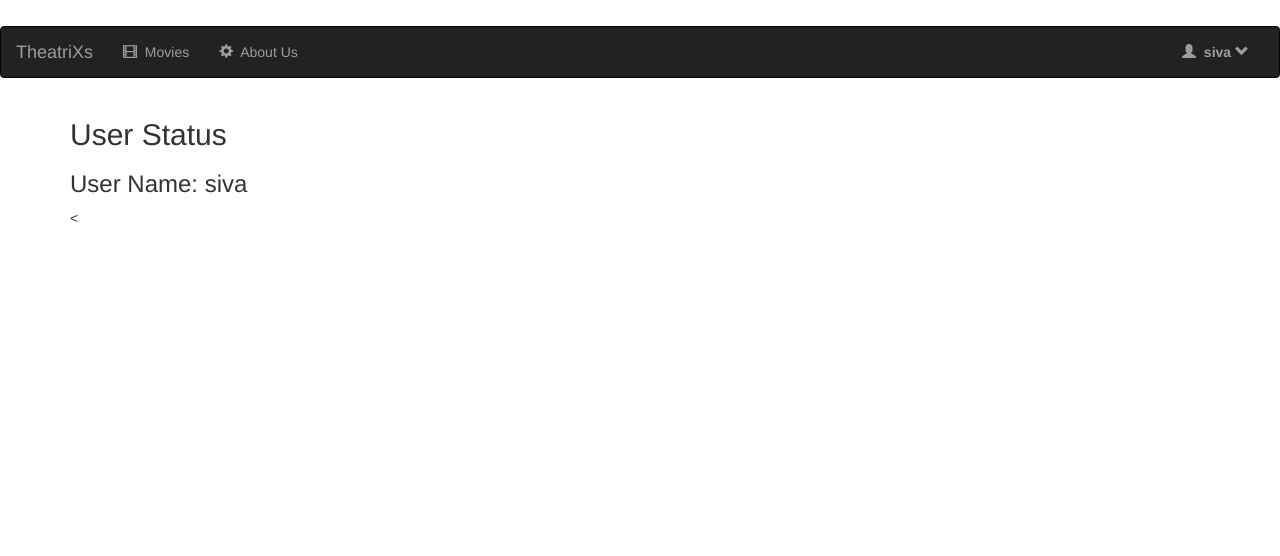
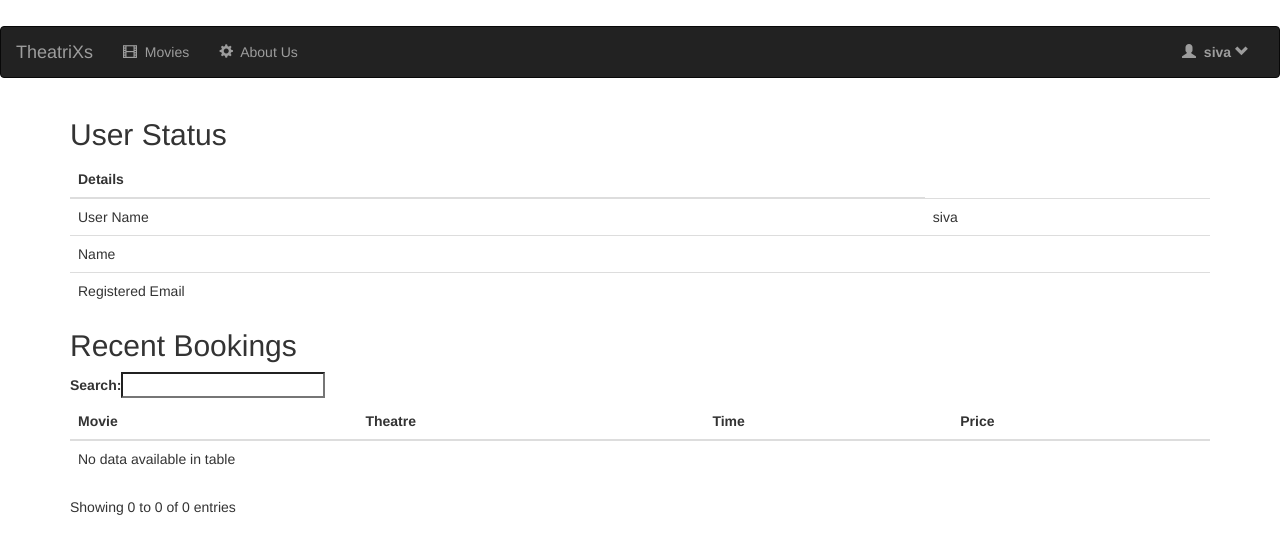
Before and after one commit to sivakarthik51/TheatreManagement, a Django app: a page that uses Login/templates/Login/login.html in a window 1280 px wide. Shown: the part 244-800 px from the top of the page. Run offline with Django 3.2, Linux system fonts and the light colour scheme; a user stored in the database is signed in; data comes from the database, SQL or seed files in the repository; both versions use the stored data as it was after the commit; some libraries are stand-ins or nearby versions.

Commit message:
Added User Dashboard

```diff
--- a/Establishments/templates/Establishments/index.html
+++ b/Establishments/templates/Establishments/index.html
@@ -6,9 +6,8 @@
     <script>
         $(document).ready(function() {
         $('#emps').dataTable({
-
         });
-});
+    });
     </script>
 {% endblock %}
 {% block body %}
--- a/Login/context_processors.py
+++ b/Login/context_processors.py
@@ -17,3 +17,9 @@ def get_user_role(request):
         return {'role':Establishment.objects.get(user=request.user).name}
     else:
         return {'role':None}
+
+def isEstablishment(request):
+    if request.user.is_authenticated and request.user.groups.filter(name='Establishment').exists() and not request.user.is_anonymous:
+        return {'isEstablishment':True}
+    else:
+        return {'isEstablishment':False}
--- a/Login/templates/Login/dashboard.html
+++ b/Login/templates/Login/dashboard.html
@@ -2,11 +2,60 @@
 {% block title %}
     Dashboard
 {% endblock %}
-
+{% block style %}
+    <script>
+    $(document).ready(function(){
+        $('#tics').dataTable({
+            paginate:false,
+        })
+    })
+            </script>
+{% endblock %}
 {% block body %}
     <div class="container">
         <h2>User Status</h2>
-        <h3>User Name: {{ usr.username }}</h3>
-        <
+        <table class = "table table-hover">
+            <thead>
+                <tr>
+                    <th>Details</th>
+                </tr>
+            </thead>
+            <tbody>
+                <tr>
+                    <td>User Name</td>
+                    <td>{{ usr.username }}</td>
+                </tr>
+                <tr>
+                    <td>Name</td>
+                    <td>{{ usr.first_name }} {{ usr.last_name }}</td>
+                </tr>
+                <tr>
+                    <td>Registered Email</td>
+                    <td>{{ usr.email }}</td>
+                </tr>
+            </tbody>
+        </table>
+        <h2>Recent Bookings</h2>
+        <table id="tics" class = "table table-hover">
+            <thead>
+                <tr>
+                    <th>Movie</th>
+                    <th>Theatre</th>
+                    <th>Time</th>
+                    <th>Price</th>
+                </tr>
+            </thead>
+            <tbody>
+            {% for t in tickets %}
+                <tr>
+                    <td>{{ t.movie }}</td>
+                    <td>{{ t.theatre }}</td>
+                    <td> {{ t.show.show_time }}   </td>
+                    <td>Rs.{{ t.price }}</td>
+                </tr>
+            {% endfor %}
+            </tbody>
+        </table>
+
     </div>
 {% endblock %}
--- a/Login/templates/Login/login.html
+++ b/Login/templates/Login/login.html
@@ -28,7 +28,7 @@
         <div class="modal-footer">
           <button type="submit" class="btn btn-danger btn-default pull-left" data-dismiss="modal"><span class="glyphicon glyphicon-remove"></span> Cancel</button>
           <p>Not a member? <a href="{% url 'Login:register' %}">Sign Up</a></p>
-          <p>Forgot <a href="#">Password?</a></p>
+
         </div>
       </div>
 
--- a/Login/views.py
+++ b/Login/views.py
@@ -9,6 +9,7 @@ from .forms import UserForm,LoginForm
 from django.core.validators import validate_email
 from models import UserWallet
 from django.contrib.auth.mixins import LoginRequiredMixin
+from Movies.models import Ticket
 
 class UserFormView(View):
     form_class = UserForm
@@ -108,4 +109,5 @@ class Dashboard(LoginRequiredMixin,View):
     template_name = 'Login/dashboard.html'
 
     def get(self,request):
-        return render(request,self.template_name,{'usr':request.user})
+        tickets = Ticket.objects.filter(user=self.request.user)
+        return render(request,self.template_name,{'usr':request.user,'tickets':tickets})
--- a/Movies/forms.py
+++ b/Movies/forms.py
@@ -56,7 +56,7 @@ class ShowForm(forms.ModelForm):
     # show_time = forms.SplitDateTimeField(widget=widgets.AdminSplitDateTime())
     class Meta:
         model = Show
-        fields=['show_time','theatre']
+        fields=['show_time','price','theatre']
         #exclude = ('show_time',)
 
     def clean(self):
--- a/Movies/models.py
+++ b/Movies/models.py
@@ -16,7 +16,7 @@ class Movie(models.Model):
     genre = models.CharField(max_length=100)
     meta_completed = models.BooleanField(default=False)
     movie_poster = models.FileField()
-    max_no_seats = models.IntegerField(default=0)
+    max_no_seats = models.IntegerField(default=50)
 
     def get_absolute_url(self):
         return reverse('Movies:detail',kwargs={'pk':self.pk})
@@ -45,6 +45,7 @@ class Show(models.Model):
     theatre = models.ForeignKey(Theatre,on_delete=models.CASCADE)
     movie = models.ForeignKey(Movie,on_delete=models.CASCADE)
     show_time = models.DateTimeField(editable=True)
+    price = models.FloatField(default=250.0)
     def __str__(self):
         return self.theatre.name +"-"+ str(self.show_time)
 
--- a/Movies/templates/Movies/base.html
+++ b/Movies/templates/Movies/base.html
@@ -145,7 +145,7 @@
                                     <div class="col-sm-12">
 
 
-                                        <p class="text-center"><span class="glyphicon glyphicon-user "></span><strong>{{ user.first_name }} {{ user.last_name }}</strong></p>
+                                        <a href="{% url 'Login:dashboard' %}"><p class="text-center"><span class="glyphicon glyphicon-user "></span><strong>{{ user.first_name }} {{ user.last_name }}</strong></p></a>
                                         <p class="text-center text-success text-small">{{ user.email }}</p>
                                         {% if role != None %}
                                         <p class="text-left">
--- a/Movies/templates/Movies/details.html
+++ b/Movies/templates/Movies/details.html
@@ -53,6 +53,7 @@
                     <tr>
                         <th>Theatre</th>
                         <th>Timing</th>
+                        <th>Price</th>
                     </tr>
                  </thead>
                 <tbody>
@@ -62,6 +63,7 @@
                             <tr>
                             <td>{{ s.theatre.name }}</td>
                             <td>{{ s.show_time }}</td>
+                            <td>Rs.{{ s.price }}</td>
                             </tr>
                         {% endif %}
 
--- a/Movies/templates/Movies/index.html
+++ b/Movies/templates/Movies/index.html
@@ -29,10 +29,12 @@
                         <p>{{ movie.name }}</p>
                         <p >Director: {{ movie.director }}</p>
                         <p >Genre: {{ movie.genre }}</p>
+                        {%  if user.is_authenticated and not isEstablishment %}
                         <form action="{% url 'Movies:book_ticket' movie.id %}" method="post" style="display: inline;">
                             {% csrf_token %}
                             <button class="btn btn-info" type="submit" >Buy Tickets</button>
                         </form>
+                        {% endif %}
                         {%  if user.is_authenticated and can_change %}
                         <form action="{% url 'Movies:movie_delete' movie.id %}" method="post" style="display: inline;">
                             {% csrf_token %}
--- a/Movies/templates/Movies/ticket_details.html
+++ b/Movies/templates/Movies/ticket_details.html
@@ -15,7 +15,7 @@
             </div>
             <div class = "col-md-8">
                 <h5>IMDB Rating: {{mov_meta.rating }}</h5>
-                <h5>Runtime: {{ mov_meta.runtime }}</h5>
+                <h5>Runtime: {{ mov_meta.runtime }} minutes</h5>
                 <h5>Release: {{ mov_meta.release_date }}</h5>
                 <hr>
                 <div class="table-responsive">
@@ -44,6 +44,10 @@
                 <td>Theatre:</td>
                 <td>{{ object.show.theatre.name }}</td>
             </tr>
+            <tr>
+                <td>Price:</td>
+                <td>{{ object.show.price }}</td>
+            </tr>
 
     </tbody>
   </table>
--- a/Movies/templates/Movies/ticket_form.html
+++ b/Movies/templates/Movies/ticket_form.html
@@ -25,7 +25,7 @@
         <div class="col-md-5">
         {% for s in shows %}
 
-            <p id="sname_{{ forloop.counter0 }}">{{ s }}</p>
+            <p id="sname_{{ forloop.counter0 }}">{{ s }} Price: Rs.{{ s.price }}</p>
             <div class = "well" id="{{ s }}">
             <script>
                 $(document).ready(function () {
--- a/Movies/views.py
+++ b/Movies/views.py
@@ -179,7 +179,7 @@ class MovieCreate(PermissionRequiredMixin,LoginRequiredMixin,CreateView):
                     metadata.movie= movie_form
                     metadata.rating = rating
                     metadata.release_date = str(movie.get('year'))
-                    metadata.runtime= str(filter(str.isdigit,movie.get('runtime')))
+                    metadata.runtime= str(filter(str.isdigit,str(movie.get('runtime'))))
 
                     metadata.save()
                     topActors = 5
@@ -251,6 +251,7 @@ class BookTickets(LoginRequiredMixin,CreateView):
 
             ticket.user = request.user
             ticket.movie = Movie.objects.get(pk = pk)
+            ticket.price = ticket.show.price
             #Ticket numbers taken for the shows
             nos = []
             tis = Ticket.objects.filter(movie=Movie.objects.get(pk=pk),show=ticket.show)
@@ -431,6 +432,9 @@ class CreateShow(LoginRequiredMixin,PermissionRequiredMixin,CreateView):
                 if show.show_time < datetime.now():
                     form.add_error('show_time',ValidationError('Time must be after this moment'))
                     return render(request, self.template_name, {'form': form, 'pk': pk, 'ti': title})
+                if(show.price <=45 ):
+                    form.add_error('price',ValidationError('Please Check the Price'))
+                    return render(request, self.template_name, {'form': form, 'pk': pk, 'ti': title})
                 show.save()
             except Exception as e:
                 print e
--- a/TheatreManagement/settings.py
+++ b/TheatreManagement/settings.py
@@ -37,7 +37,6 @@ INSTALLED_APPS = [
     'Login',
     'datetimewidget',
     'Establishments',
-    'offlinecdn',
     'django.contrib.admin',
     'django.contrib.auth',
     'django.contrib.contenttypes',
@@ -73,6 +72,7 @@ TEMPLATES = [
                 'django.contrib.messages.context_processors.messages',
                 'Login.context_processors.get_user_wallet',
                 'Login.context_processors.get_user_role',
+                'Login.context_processors.isEstablishment',
             ],
 
         },
```
Also changed, not shown: db.sqlite3.
